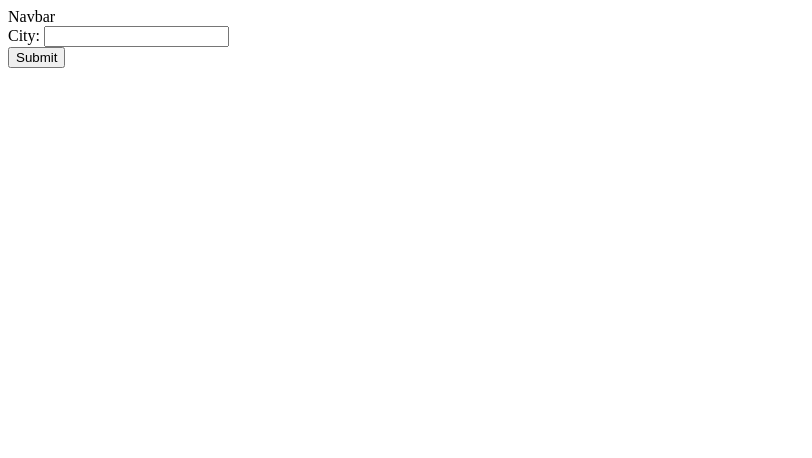
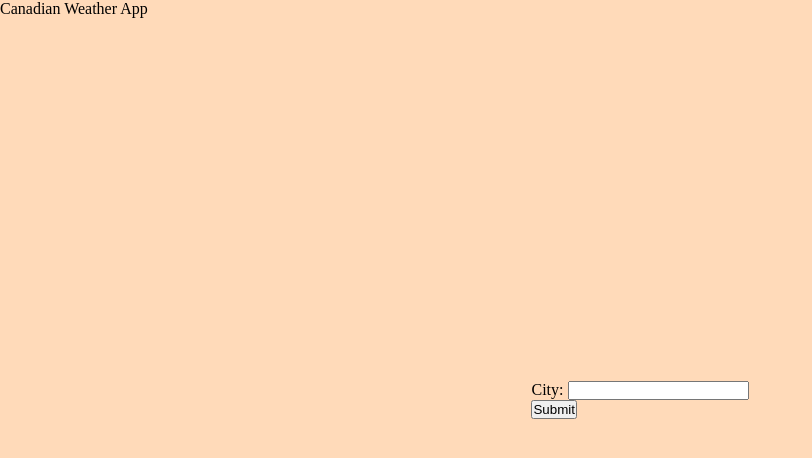
Before and after one commit to karyma-dev/weather-app-old, a React (Vite) app: page / in a window 1280 px wide. Shown: the top 458 px of the page, without its empty margins (0-812 px from the left). Built offline with nearby package versions, Linux system fonts and the light colour scheme.

Commit message:
imported sass

```diff
--- a/package.json
+++ b/package.json
@@ -20,7 +20,8 @@
     "eslint-plugin-react": "^7.18.3",
     "eslint-plugin-react-hooks": "^2.3.0",
     "parcel-bundler": "^1.12.4",
-    "prettier": "^1.19.1"
+    "prettier": "^1.19.1",
+    "sass": "^1.25.0"
   },
   "dependencies": {
     "axios": "^0.19.2",
--- a/src/App.js
+++ b/src/App.js
@@ -7,12 +7,12 @@ import Result from './components/Result'
 
 const App = () => {
   const { weather } = useContext(WeatherContext)
-  const Body = weather ? <Result /> : <Form />
+  const body = weather ? <Result /> : <Form />
 
   return (
     <Fragment>
       <Navbar />
-      {Body}
+      <main className="main">{body}</main>
     </Fragment>
   )
 }
--- a/src/components/Navbar.js
+++ b/src/components/Navbar.js
@@ -1,7 +1,7 @@
 import React from 'react'
 
 const Navbar = () => {
-  return <div>Navbar</div>
+  return <header className="header">Canadian Weather App</header>
 }
 
 export default Navbar
--- a/src/index.html
+++ b/src/index.html
@@ -5,6 +5,8 @@
     <meta name="viewport" content="width=device-width, initial-scale=1.0" />
     <meta http-equiv="X-UA-Compatible" content="ie=edge" />
     <title>Weather App</title>
+    <link rel="stylesheet" href="./sass/reset.scss" />
+    <link rel="stylesheet" href="./sass/main.scss" />
   </head>
   <body>
     <div id="app"></div>
--- /dev/null
+++ b/src/sass/main.scss
@@ -0,0 +1,17 @@
+#app {
+  background-color: pink;
+  height: 100vh;
+  width: 100%;
+}
+
+.header {
+  position: fixed;
+}
+
+.main {
+  background-color: peachpuff;
+  height: 100%;
+  display: flex;
+  align-items: center;
+  justify-content: center;
+}
--- /dev/null
+++ b/src/sass/reset.scss
@@ -0,0 +1,5 @@
+* {
+  margin: 0;
+  padding: 0;
+  box-sizing: border-box;
+}
```
Also changed, not shown: 14 other files (tests, documents, lock files or other folders).
